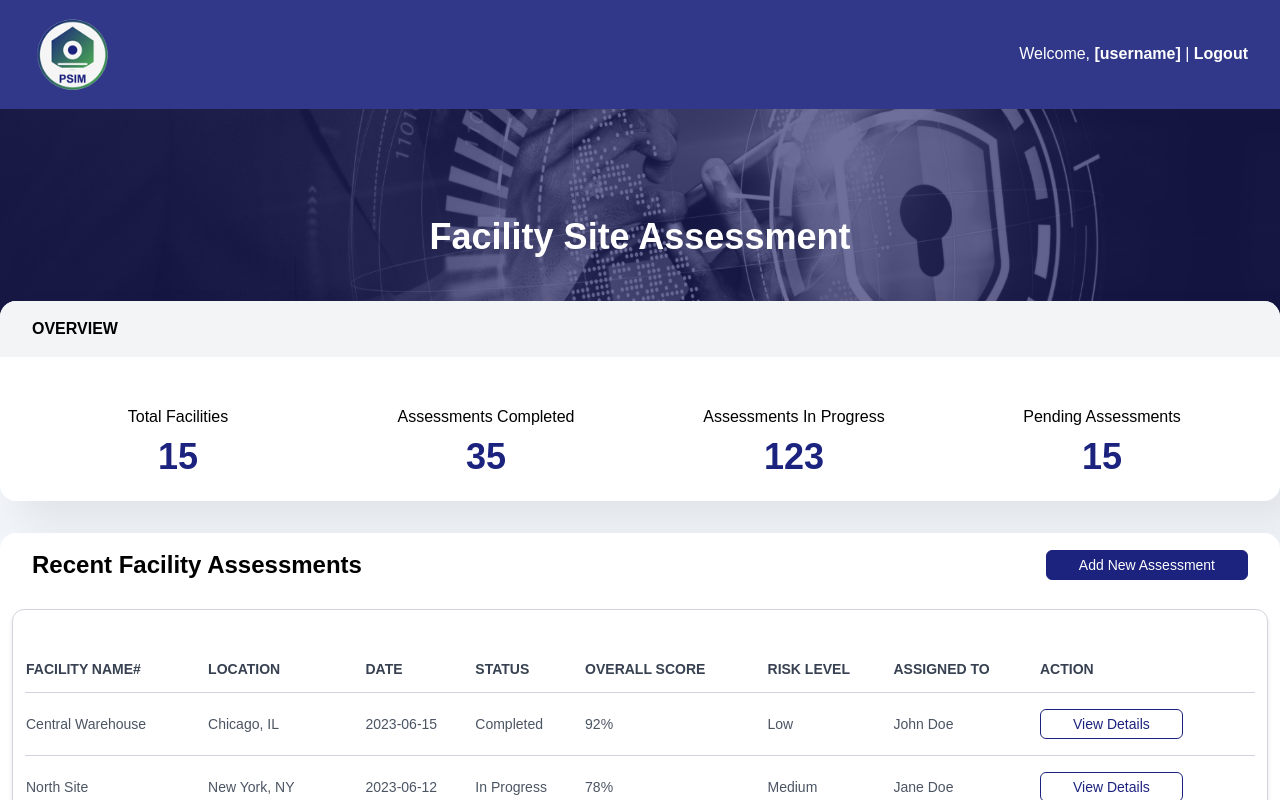
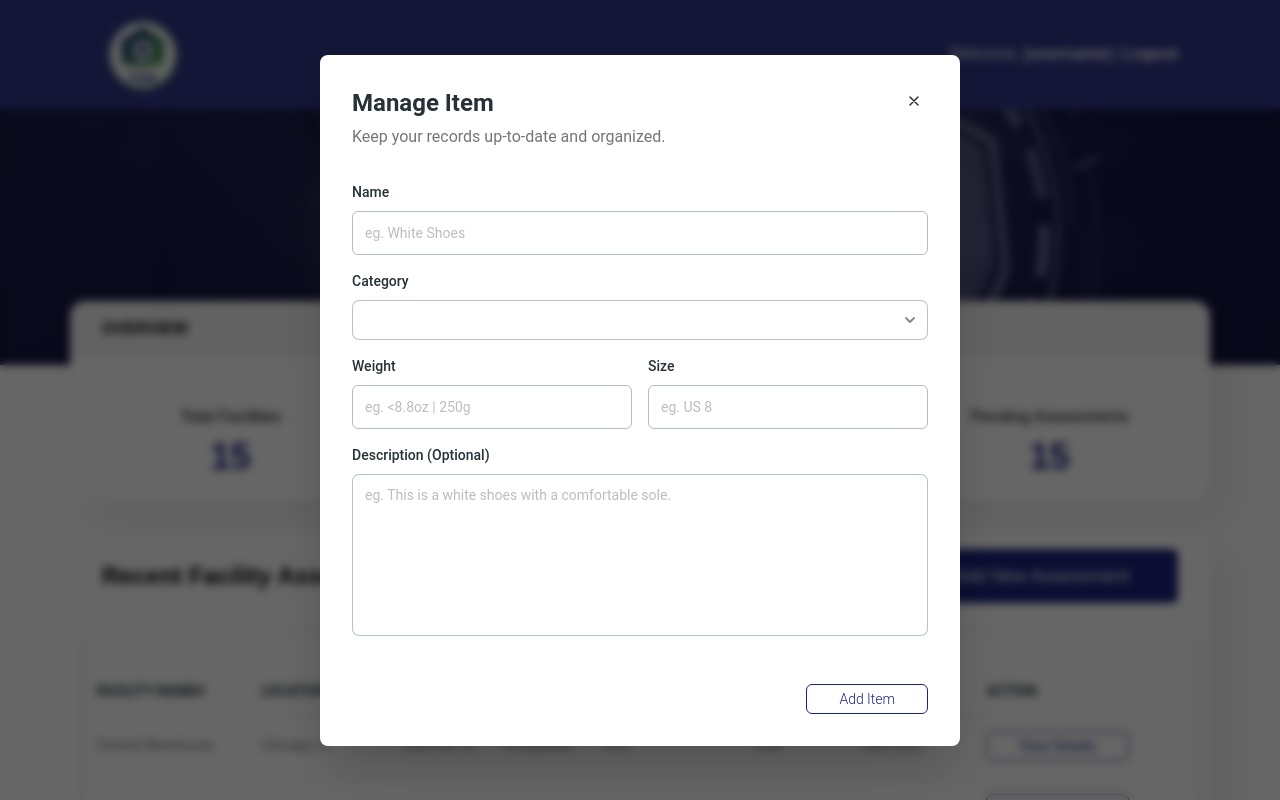
Before and after one commit to mutikeo/spim, a Next.js app: page /site-assessment in a window 1280 px wide. Both pictures are taken after a click on the button "Add New Assessment". Shown: the top 800 px of the page. Built offline with nearby package versions, Linux system fonts and the light colour scheme.

Commit message:
Add modal

```diff
--- a/src/app/_components/Button.tsx
+++ b/src/app/_components/Button.tsx
@@ -1,19 +1,21 @@
 interface ButtonProps {
   type?: string;
   content: string;
+  size?: string;
+  onClick?: () => void;
 }
 
-export default function Button({type = 'outline', content, ...props}:ButtonProps) {
-  let className = '';
+export default function Button({type = 'outline', content, size = 'sm', ...props}:ButtonProps) {
+  let className = size === 'lg' ? 'px-12 py-3 text-lg ' : 'px-8 py-1 text-sm ';
   if (type === 'outline') {
-    className = `text-[#1c237e] bg-white border border-[#1c237e]
-              px-8 py-1 rounded-md text-sm text-[#1c237e]
+    className += `text-[#1c237e] bg-white border border-[#1c237e]
+              rounded-md text-[#1c237e]
               hover:bg-[#1c237e] hover:text-white`;
   }
 
   if (type === 'filled') {
-    className = `text-white bg-[#1c237e] border border-[#1c237e]
-              px-8 py-1 rounded-md text-sm text-[#1c237e]
+    className += `text-white bg-[#1c237e] border border-[#1c237e]
+              rounded-md text-[#1c237e]
               hover:bg-white hover:text-[#1c237e]`;
   }
   return (
--- /dev/null
+++ b/src/app/site-assessment/AddModal.tsx
@@ -0,0 +1,143 @@
+'use client'
+
+import React from "react";
+import {
+  Input,
+  Option,
+  Select,
+  Dialog,
+  Textarea,
+  IconButton,
+  Typography,
+  DialogBody,
+  DialogHeader,
+  DialogFooter,
+} from "@material-tailwind/react";
+import { XMarkIcon } from "@heroicons/react/24/outline";
+
+import Button from '@/app/_components/Button';
+
+export default function AddModal({ open, handleOpen }: { open: boolean, handleOpen: () => void }) {
+
+  return (
+    <>
+      <Dialog size="sm" open={open} handler={handleOpen} className="p-4" placeholder={undefined} onPointerEnterCapture={undefined} onPointerLeaveCapture={undefined}>
+        <DialogHeader className="relative m-0 block" placeholder={undefined} onPointerEnterCapture={undefined} onPointerLeaveCapture={undefined}>
+          <Typography variant="h4" color="blue-gray" placeholder={undefined} onPointerEnterCapture={undefined} onPointerLeaveCapture={undefined}>
+            Manage Item
+          </Typography>
+          <Typography className="mt-1 font-normal text-gray-600" placeholder={undefined} onPointerEnterCapture={undefined} onPointerLeaveCapture={undefined}>
+            Keep your records up-to-date and organized.
+          </Typography>
+          <IconButton
+            size="sm"
+            variant="text"
+            className="!absolute right-3.5 top-3.5"
+            onClick={handleOpen} placeholder={undefined} onPointerEnterCapture={undefined} onPointerLeaveCapture={undefined}          >
+            <XMarkIcon className="h-4 w-4 stroke-2" />
+          </IconButton>
+        </DialogHeader>
+        <DialogBody className="space-y-4 pb-6" placeholder={undefined} onPointerEnterCapture={undefined} onPointerLeaveCapture={undefined}>
+          <div>
+            <Typography
+              variant="small"
+              color="blue-gray"
+              className="mb-2 text-left font-medium" placeholder={undefined} onPointerEnterCapture={undefined} onPointerLeaveCapture={undefined}            >
+              Name
+            </Typography>
+            <Input
+              color="gray"
+              size="lg"
+              placeholder="eg. White Shoes"
+              name="name"
+              className="placeholder:opacity-100 focus:!border-t-gray-900"
+              containerProps={{
+                className: "!min-w-full",
+              }}
+              labelProps={{
+                className: "hidden",
+              }} onPointerEnterCapture={undefined} onPointerLeaveCapture={undefined} crossOrigin={undefined}            />
+          </div>
+          <div>
+            <Typography
+              variant="small"
+              color="blue-gray"
+              className="mb-2 text-left font-medium" placeholder={undefined} onPointerEnterCapture={undefined} onPointerLeaveCapture={undefined}            >
+              Category
+            </Typography>
+            <Select
+              className="!w-full !border-[1.5px] !border-blue-gray-200/90 !border-t-blue-gray-200/90 bg-white text-gray-800 ring-4 ring-transparent placeholder:text-gray-600 focus:!border-primary focus:!border-t-blue-gray-900 group-hover:!border-primary"
+              placeholder="1"
+              labelProps={{
+                className: "hidden",
+              }} onPointerEnterCapture={undefined} onPointerLeaveCapture={undefined}            >
+              <Option>Clothing</Option>
+              <Option>Fashion</Option>
+              <Option>Watches</Option>
+            </Select>
+          </div>
+          <div className="flex gap-4">
+            <div className="w-full">
+              <Typography
+                variant="small"
+                color="blue-gray"
+                className="mb-2 text-left font-medium" placeholder={undefined} onPointerEnterCapture={undefined} onPointerLeaveCapture={undefined}              >
+                Weight
+              </Typography>
+              <Input
+                color="gray"
+                size="lg"
+                placeholder="eg. <8.8oz | 250g"
+                name="weight"
+                className="placeholder:opacity-100 focus:!border-t-gray-900"
+                containerProps={{
+                  className: "!min-w-full",
+                }}
+                labelProps={{
+                  className: "hidden",
+                }} onPointerEnterCapture={undefined} onPointerLeaveCapture={undefined} crossOrigin={undefined}              />
+            </div>
+            <div className="w-full">
+              <Typography
+                variant="small"
+                color="blue-gray"
+                className="mb-2 text-left font-medium" placeholder={undefined} onPointerEnterCapture={undefined} onPointerLeaveCapture={undefined}              >
+                Size
+              </Typography>
+              <Input
+                color="gray"
+                size="lg"
+                placeholder="eg. US 8"
+                name="size"
+                className="placeholder:opacity-100 focus:!border-t-gray-900"
+                containerProps={{
+                  className: "!min-w-full",
+                }}
+                labelProps={{
+                  className: "hidden",
+                }} onPointerEnterCapture={undefined} onPointerLeaveCapture={undefined} crossOrigin={undefined}              />
+            </div>
+          </div>
+          <div>
+            <Typography
+              variant="small"
+              color="blue-gray"
+              className="mb-2 text-left font-medium" placeholder={undefined} onPointerEnterCapture={undefined} onPointerLeaveCapture={undefined}            >
+              Description (Optional)
+            </Typography>
+            <Textarea
+              rows={7}
+              placeholder="eg. This is a white shoes with a comfortable sole."
+              className="!w-full !border-[1.5px] !border-blue-gray-200/90 !border-t-blue-gray-200/90 bg-white text-gray-600 ring-4 ring-transparent focus:!border-primary focus:!border-t-blue-gray-900 group-hover:!border-primary"
+              labelProps={{
+                className: "hidden",
+              }} onPointerEnterCapture={undefined} onPointerLeaveCapture={undefined}            />
+          </div>
+        </DialogBody>
+        <DialogFooter placeholder={undefined} onPointerEnterCapture={undefined} onPointerLeaveCapture={undefined}>
+          <Button content="Add Item" />
+        </DialogFooter>
+      </Dialog>
+    </>
+  );
+}
--- a/src/app/site-assessment/page.tsx
+++ b/src/app/site-assessment/page.tsx
@@ -1,6 +1,11 @@
+'use client'
+
+import React, { useState } from "react";
 import Button from "@/app/_components/Button";
 import Header from "@/app/_components/Header";
 import Table from '@/app/_components/Table';
+
+import AddModal from './AddModal';
 
 // TODO: dummy data
 const TABLE_HEAD = [
@@ -68,7 +73,12 @@ const TABLE_ROWS = [
 ];
 
 export default function SiteAssessment() {
+  const [open, setOpen] = useState(false);
+
+  const handleOpenModal = () => setOpen(!open);
+
   return (
+    <>
       <div className="w-full bg-slate-100 text-black">
         <Header title='Facility Site Assessment' />
         <div className="
@@ -100,7 +110,7 @@ export default function SiteAssessment() {
         <div className="container mx-auto bg-white rounded-2xl overflow-hidden shadow-[20px_20px_40px_rgba(0,0,0,0.07)] mt-8">
           <div className="flex justify-between px-8 py-4 items-center">
             <h2 className="text-black font-bold text-2xl">Recent Facility Assessments</h2>
-          <Button type="filled" content="Add New Assessment" />
+            <Button size="lg" type="filled" content="Add New Assessment" onClick={handleOpenModal} />
           </div>
           <div className="overflow-x-auto">
             <Table head={TABLE_HEAD} rows={TABLE_ROWS} />
@@ -110,5 +120,7 @@ export default function SiteAssessment() {
           </div>
         </div>
       </div>
+      <AddModal open={open} handleOpen={handleOpenModal} />
+    </>
   );
 }
--- a/tailwind.config.ts
+++ b/tailwind.config.ts
@@ -1,10 +1,11 @@
-import type { Config } from "tailwindcss";
+import withMT from "@material-tailwind/react/utils/withMT";
 
-const config: Config = {
+const config = withMT({
   content: [
     "./src/pages/**/*.{js,ts,jsx,tsx,mdx}",
     "./src/components/**/*.{js,ts,jsx,tsx,mdx}",
     "./src/app/**/*.{js,ts,jsx,tsx,mdx}",
+    "./pages/**/*.{js,ts,jsx,tsx}",
   ],
   theme: {
     extend: {
@@ -15,5 +16,5 @@ const config: Config = {
     },
   },
   plugins: [],
-};
+});
 export default config;
```
Also changed, not shown: src/app/_components/Table.tsx (renamed from src/app/_components/Table/index.tsx). Lines whose indentation alone changed are shown as unchanged.
